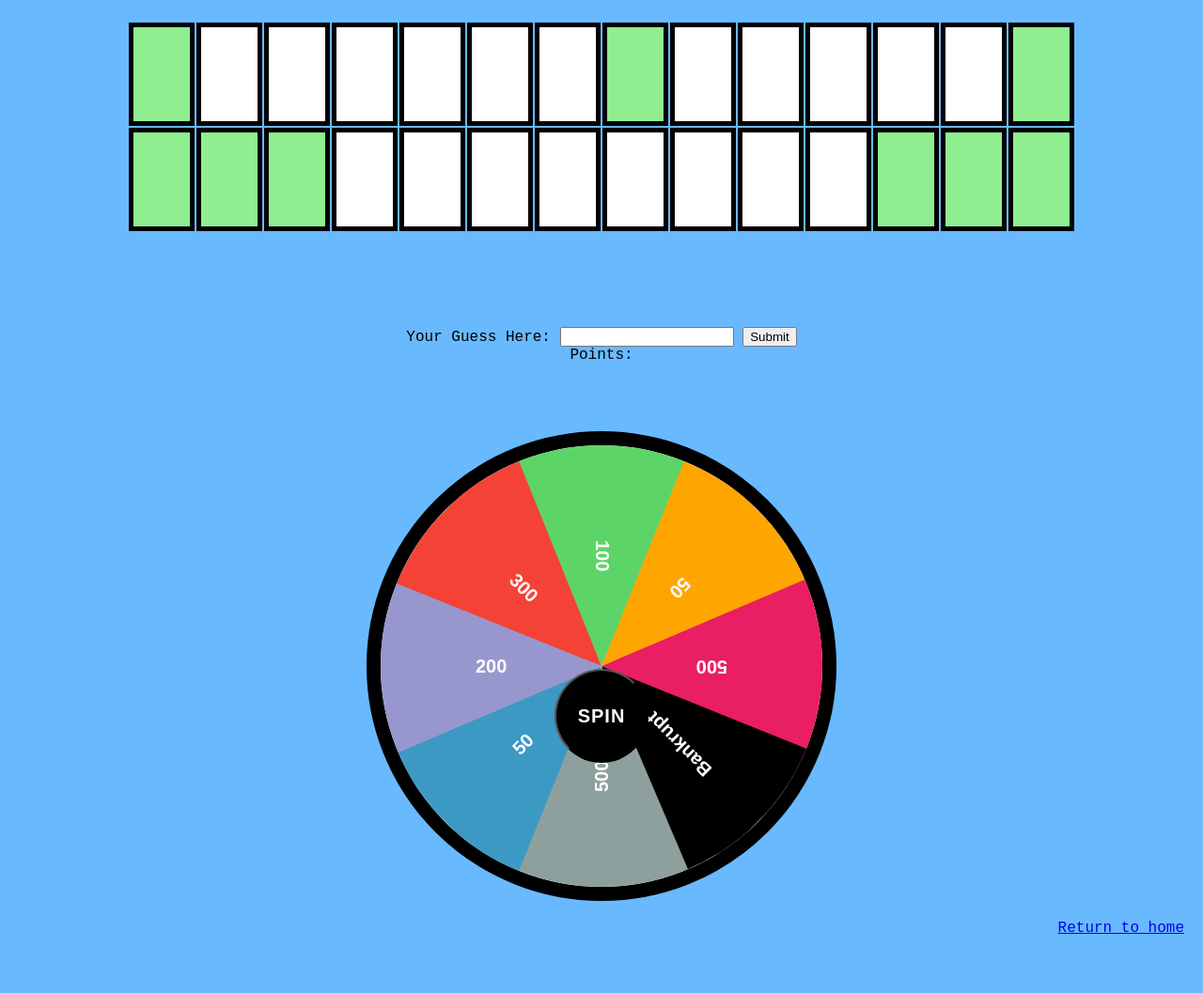
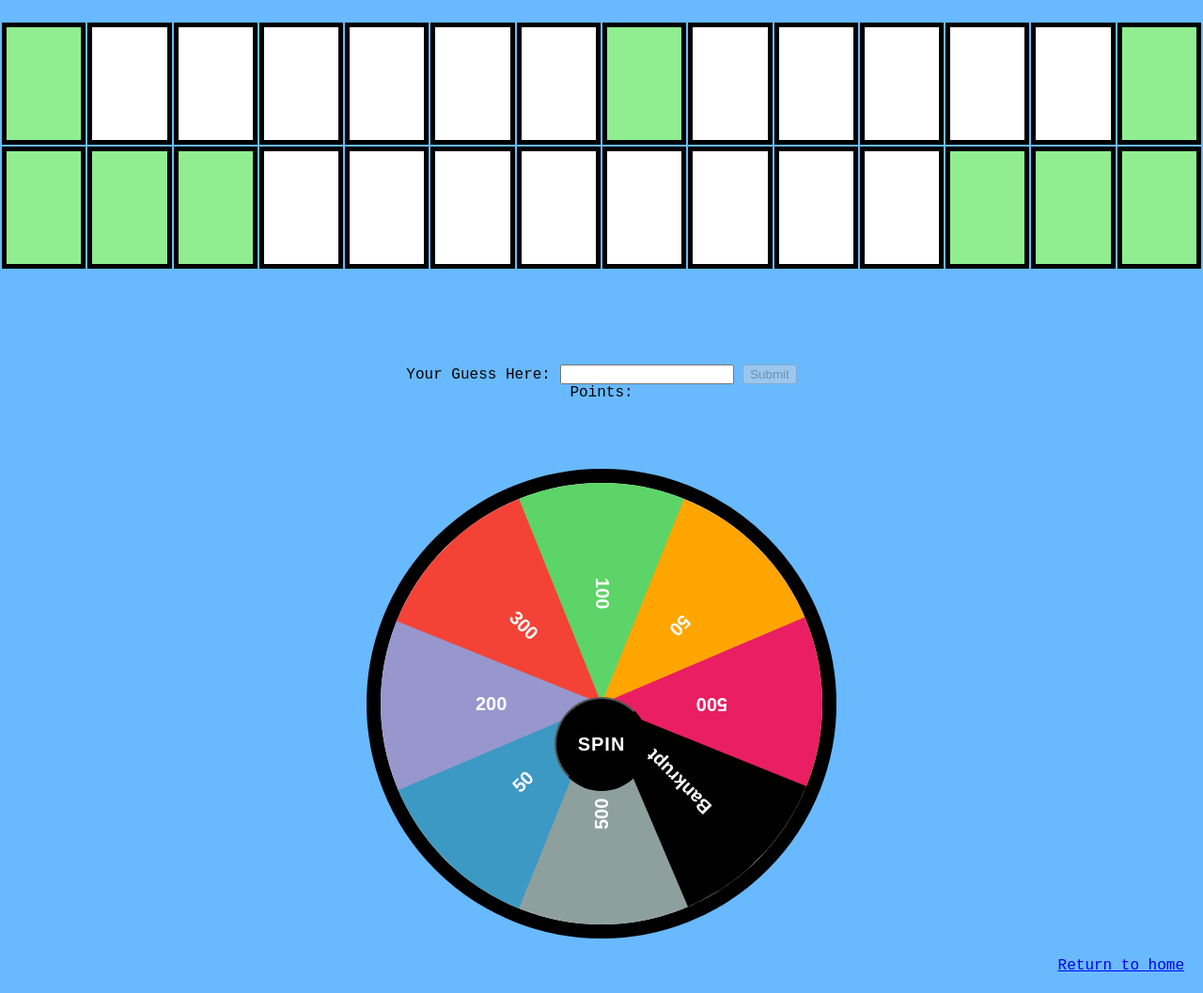
Before and after one commit to ymon275/Wheel-of-Fortune, a PHP site: page /game.html in a window 1280 px wide. Shown: the part 58-1115 px from the top of the page at 94% size. Before the commit the page ends 1052 px from the top, so only its background shows below. Run offline with PHP 8.4, Linux system fonts and the light colour scheme.

Commit message:
major update

```diff
--- a/CapstoneProject/stylesheet.css
+++ b/CapstoneProject/stylesheet.css
@@ -97,7 +97,7 @@
 	position: absolute;
 	top:0;
 	left:50%;
-	transform: translate(-50%, 670%);
+	transform: translate(-50%, 700%);
 	color:#fff;
 }
 
@@ -144,7 +144,7 @@
 	position: absolute;
 	top:50%;
 	left:50%;
-	transform:translate(-50%, 370%);
+	transform:translate(-50%, 400%);
 	z-index:10;
 	text-transform: uppercase;
 	font-weight:bold;
@@ -184,6 +184,8 @@
   text-align: center;
   padding: 50px 30px;
   font-size: larger;
+  height: 130px;
+  width: 90px;
 }
 
 #item2 {
@@ -193,6 +195,8 @@
   text-align: center;
   padding: 50px 30px;
   font-size: larger;
+  height: 130px;
+  width: 90px;
 }
 
 #item3 {
@@ -202,6 +206,8 @@
   text-align: center;
   padding: 50px 30px;
   font-size: larger;
+  height: 130px;
+  width: 90px;
 }
 
 #item4 {
@@ -211,6 +217,8 @@
   text-align: center;
   padding: 50px 30px;
   font-size: larger;
+  height: 130px;
+  width: 90px;
 }
 
 #item5 {
@@ -220,6 +228,8 @@
   text-align: center;
   padding: 50px 30px;
   font-size: larger;
+  height: 130px;
+  width: 90px;
 }
 
 #item6 {
@@ -229,6 +239,8 @@
   text-align: center;
   padding: 50px 30px;
   font-size: larger;
+  height: 130px;
+  width: 90px;
 }
 
 #item7 {
@@ -238,6 +250,8 @@
   text-align: center;
   padding: 50px 30px;
   font-size: larger;
+  height: 130px;
+  width: 90px;
 }
 
 #item8 {
@@ -247,6 +261,8 @@
   text-align: center;
   padding: 50px 30px;
   font-size: larger;
+  height: 130px;
+  width: 90px;
 }
 
 #item9 {
@@ -256,6 +272,8 @@
   text-align: center;
   padding: 50px 30px;
   font-size: larger;
+  height: 130px;
+  width: 90px;
 }
 
 #item10 {
@@ -265,6 +283,8 @@
   text-align: center;
   padding: 50px 30px;
   font-size: larger;
+  height: 130px;
+  width: 90px;
 }
 
 #item11 {
@@ -274,6 +294,8 @@
   text-align: center;
   padding: 50px 30px;
   font-size: larger;
+  height: 130px;
+  width: 90px;
 }
 
 #item12 {
@@ -283,6 +305,8 @@
   text-align: center;
   padding: 50px 30px;
   font-size: larger;
+  height: 130px;
+  width: 90px;
 }
 
 #item13 {
@@ -292,6 +316,8 @@
   text-align: center;
   padding: 50px 30px;
   font-size: larger;
+  height: 130px;
+  width: 90px;
 }
 
 #item14 {
@@ -301,6 +327,8 @@
   text-align: center;
   padding: 50px 30px;
   font-size: larger;
+  height: 130px;
+  width: 90px;
 }
 
 #item15 {
@@ -310,6 +338,8 @@
   text-align: center;
   padding: 50px 30px;
   font-size: larger;
+  height: 130px;
+  width: 90px;
 }
 
 #item16 {
@@ -319,6 +349,8 @@
   text-align: center;
   padding: 50px 30px;
   font-size: larger;
+  height: 130px;
+  width: 90px;
 }
 
 #item17 {
@@ -328,6 +360,8 @@
   text-align: center;
   padding: 50px 30px;
   font-size: larger;
+  height: 130px;
+  width: 90px;
 }
 
 #item18 {
@@ -337,6 +371,8 @@
   text-align: center;
   padding: 50px 30px;
   font-size: larger;
+  height: 130px;
+  width: 90px;
 }
 
 #item19 {
@@ -346,6 +382,8 @@
   text-align: center;
   padding: 50px 30px;
   font-size: larger;
+  height: 130px;
+  width: 90px;
 }
 
 #item20 {
@@ -355,6 +393,8 @@
   text-align: center;
   padding: 50px 30px;
   font-size: larger;
+  height: 130px;
+  width: 90px;
 }
 
 #item21 {
@@ -364,6 +404,8 @@
   text-align: center;
   padding: 50px 30px;
   font-size: larger;
+  height: 130px;
+  width: 90px;
 }
 
 #item22 {
@@ -373,6 +415,8 @@
   text-align: center;
   padding: 50px 30px;
   font-size: larger;
+  height: 130px;
+  width: 90px;
 }
 
 #item23 {
@@ -382,6 +426,8 @@
   text-align: center;
   padding: 50px 30px;
   font-size: larger;
+  height: 130px;
+  width: 90px;
 }
 
 #item24 {
@@ -391,6 +437,8 @@
   text-align: center;
   padding: 50px 30px;
   font-size: larger;
+  height: 130px;
+  width: 90px;
 }
 
 #item25 {
@@ -400,6 +448,8 @@
   text-align: center;
   padding: 50px 30px;
   font-size: larger;
+  height: 130px;
+  width: 90px;
 }
 
 #item26 {
@@ -409,6 +459,8 @@
   text-align: center;
   padding: 50px 30px;
   font-size: larger;
+  height: 130px;
+  width: 90px;
 }
 
 #item27 {
@@ -418,6 +470,8 @@
   text-align: center;
   padding: 50px 30px;
   font-size: larger;
+  height: 130px;
+  width: 90px;
 }
 
 #item28 {
@@ -427,6 +481,8 @@
   text-align: center;
   padding: 50px 30px;
   font-size: larger;
+  height: 130px;
+  width: 90px;
 }
 
 tr.tableRow {
```
Also changed, not shown: CapstoneProject/game.js (+70 -24 lines).
